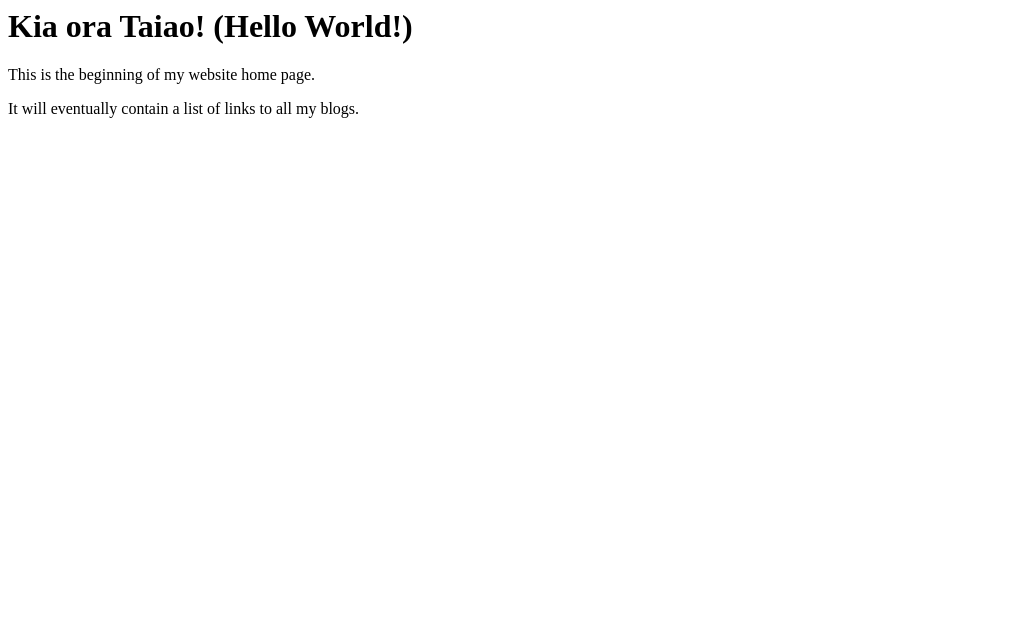
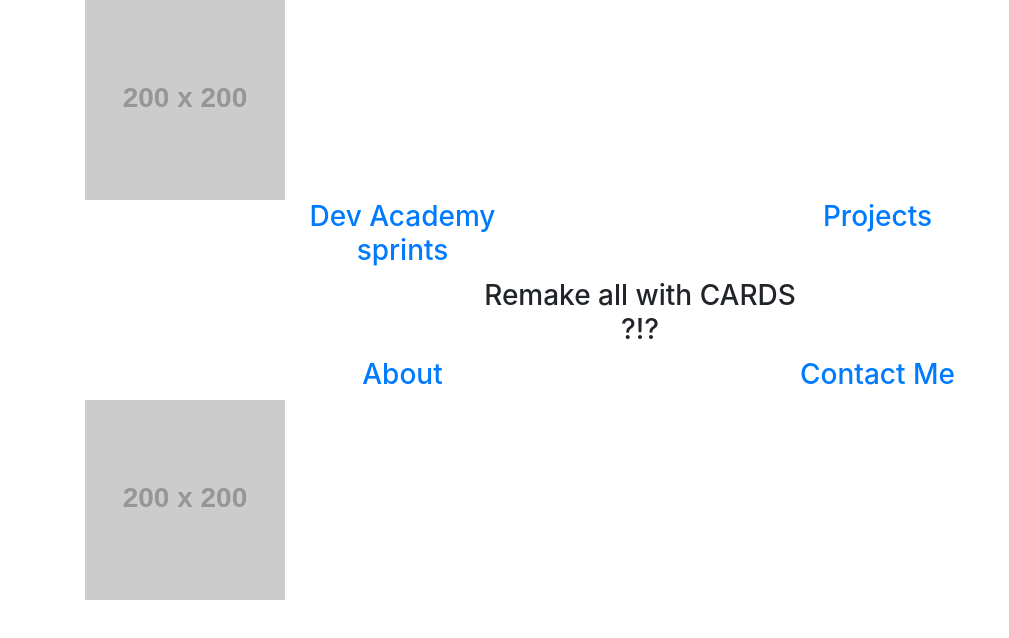
Before and after one commit to edgars-avenins/edgars-avenins.github.io, a plain HTML site: page index.html in a window 1280 px wide. Shown: the whole page, without its empty margins (0-1009 px from the left). Drawn offline with nearby package versions, Linux system fonts and the light colour scheme; placeholder pictures from the web are drawn by us.

Commit message:
Sync repo

```diff
--- a/index.html
+++ b/index.html
@@ -1,9 +1,72 @@
-<html>
+<!doctype html>
+<html lang="en">
   <head>
-    <title>My blog</title>
+    <!-- Required meta tags -->
+    <meta charset="utf-8">
+    <meta name="viewport" content="width=device-width, initial-scale=1, shrink-to-fit=no">
+
+    <!-- Bootstrap CSS -->
+    <link rel="stylesheet" href="https://stackpath.bootstrapcdn.com/bootstrap/4.3.1/css/bootstrap.min.css" integrity="sha384-ggOyR0iXCbMQv3Xipma34MD+dH/1fQ784/j6cY/iJTQUOhcWr7x9JvoRxT2MZw1T" crossorigin="anonymous">
+    <link rel="stylesheet" href="styles/main.css" type="text/css">
+    <title>Hello, world!</title>
+  </head>
   <body>
-    <h1>Kia ora Taiao! (Hello World!)</h1>
-    <p> This is the beginning of my website home page.</p>
-    <p> It will eventually contain a list of links to all my blogs. </p>
+    <div class="container">
+      <div class="row">
+        <div class="col"><img class="img-fluid" src="https://via.placeholder.com/200" alt="placeholder"></div>
+      </div>
+
+      <div class="row">
+        <div class="col-2"></div>
+        <div class="col-3 menu-item text-center">
+          <a href="#">
+              <h3>Dev Academy sprints</h3>
+          </a>
+        </div>
+        <div class="col-2"></div>
+        <div class="col-3 menu-item text-center">
+            <a href="#">
+                <h3>Projects</h3>
+            </a>
+        </div>
+        <div class="col-2"></div>
+      </div>
+
+      <div class="row">
+        <div class="col-4"></div>
+        <div class="col-4 menu-item text-center pt-1 pb-1 ">
+          <h3 class="">Remake all with CARDS ?!?</h3>
+        </div>
+        <div class="col-4"></div>
+      </div>
+
+      <div class="row">
+        <div class="col-2"></div>
+        <div class="col-3 menu-item text-center">
+            <a href="#">
+                <h3>About</h3>
+            </a>
+        </div>
+        <div class="col-2"></div>
+        <div class="col-3 menu-item text-center">
+            <a href="#">
+                <h3>Contact Me</h3>
+            </a>
+        </div>
+        <div class="col-2"></div>
+      </div>
+
+      <div class="row">
+          <div class="col"><img class="img-fluid" src="https://via.placeholder.com/200" alt="placeholder"></div>
+      </div>
+    </div>
+
+
+
+    <!-- Optional JavaScript -->
+    <!-- jQuery first, then Popper.js, then Bootstrap JS -->
+    <script src="https://code.jquery.com/jquery-3.3.1.slim.min.js" integrity="sha384-q8i/X+965DzO0rT7abK41JStQIAqVgRVzpbzo5smXKp4YfRvH+8abtTE1Pi6jizo" crossorigin="anonymous"></script>
+    <script src="https://cdnjs.cloudflare.com/ajax/libs/popper.js/1.14.7/umd/popper.min.js" integrity="sha384-UO2eT0CpHqdSJQ6hJty5KVphtPhzWj9WO1clHTMGa3JDZwrnQq4sF86dIHNDz0W1" crossorigin="anonymous"></script>
+    <script src="https://stackpath.bootstrapcdn.com/bootstrap/4.3.1/js/bootstrap.min.js" integrity="sha384-JjSmVgyd0p3pXB1rRibZUAYoIIy6OrQ6VrjIEaFf/nJGzIxFDsf4x0xIM+B07jRM" crossorigin="anonymous"></script>
   </body>
 </html>
```
Also changed, not shown: blog/sprint1-technical.html (+1 -1 lines).
